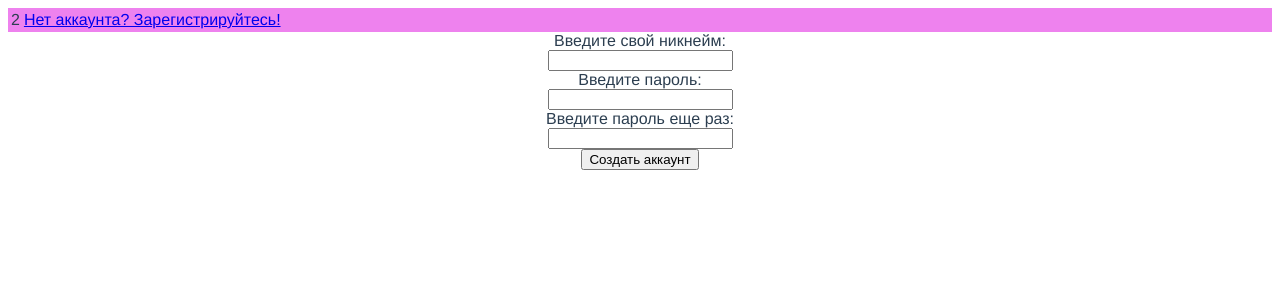
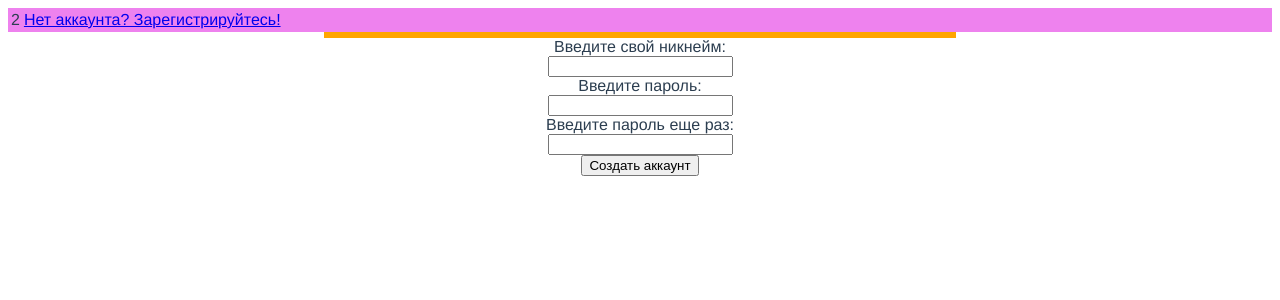
Before and after one commit to existentialAlbert/diploma-frontend, a Vue app: page /registration in a window 1280 px wide. Shown: the top 300 px of the page. Built offline with nearby package versions, Linux system fonts and the light colour scheme.

Commit message:
Допиливаю регистрацию

```diff
--- a/src/App.vue
+++ b/src/App.vue
@@ -31,4 +31,6 @@ export default {
         text-align: center;
         color: #2c3e50;
     }
+    body{
+    }
 </style>
--- a/src/components/Registration.vue
+++ b/src/components/Registration.vue
@@ -1,5 +1,18 @@
 <template>
     <div>
+        <div class="error_box" :style="{display: disp}">
+            <table>
+                <tr>
+                    <td>
+                        <ul>
+                            <li v-for="i of errorRow" v-bind:key="i">
+                                {{i}}
+                            </li>
+                        </ul>
+                    </td>
+                </tr>
+            </table>
+        </div>
         <form onsubmit="return false;">
             <label>
                 Введите свой никнейм:<br/>
@@ -26,20 +39,50 @@
                 login: "",
                 password: "",
                 approvanceOfPassword: "",
+                errorRow: [],
+            }
+        },
+        computed: {
+            correct: function () {
+                return this.approvanceOfPassword === this.password;
+            },
+            disp: function () {
+                return this.errorRow.length === 0? "yes" : "none";
             }
         },
         methods: {
             registration: function () {
+                if (this.correct) {
                     let req = new XMLHttpRequest();
-                req.open("POST", "https://tierion-jvm-project.herokuapp.com/api/auth/login");
+                    req.open("POST", "https://tierion-jvm-project.herokuapp.com/api/users");
                     req.setRequestHeader('Authorization', 'Bearer');
                     req.setRequestHeader("Content-Type", 'application/json');
                     req.setRequestHeader('Access-Control-Allow-Origin', "*");
                     req.setRequestHeader('Access-Control-Allow-Headers', 'X-Requested-With');
                     req.send(JSON.stringify({"password": this.password, "username": this.login}));
                     req.onload = () => {
-
+                        let errors = JSON.parse(req.responseText);
+                        console.log(errors);
+                        switch (req.status) {
+                            case 200: {
+                                this.errorRow = [];
+                                for (let i of errors["errors"])
+                                    this.errorRow.push(i.message);
+                                break;
                             }
+                            case 201: {
+                                localStorage.token = JSON.parse(req.responseText).token;
+                                window.location.replace("/progress");
+                                break;
+                            }
+                            default:
+                        }
+                        if (req.status === 201) {
+                            alert(localStorage.token);
+                        }
+                    }
+                } else
+                    this.errorRow.push("Пароли не совпадают!");
             }
         }
     }
@@ -49,4 +92,13 @@
     * {
         margin: auto;
     }
+
+    div {
+        background: white;
+    }
+    .error_box {
+        background: orange;
+        margin-left: 25%;
+        margin-right: 25%;
+    }
 </style>
```
Also changed, not shown: src/components/Progress.vue (added, +13 -0 lines). Lines whose indentation alone changed are shown as unchanged.
